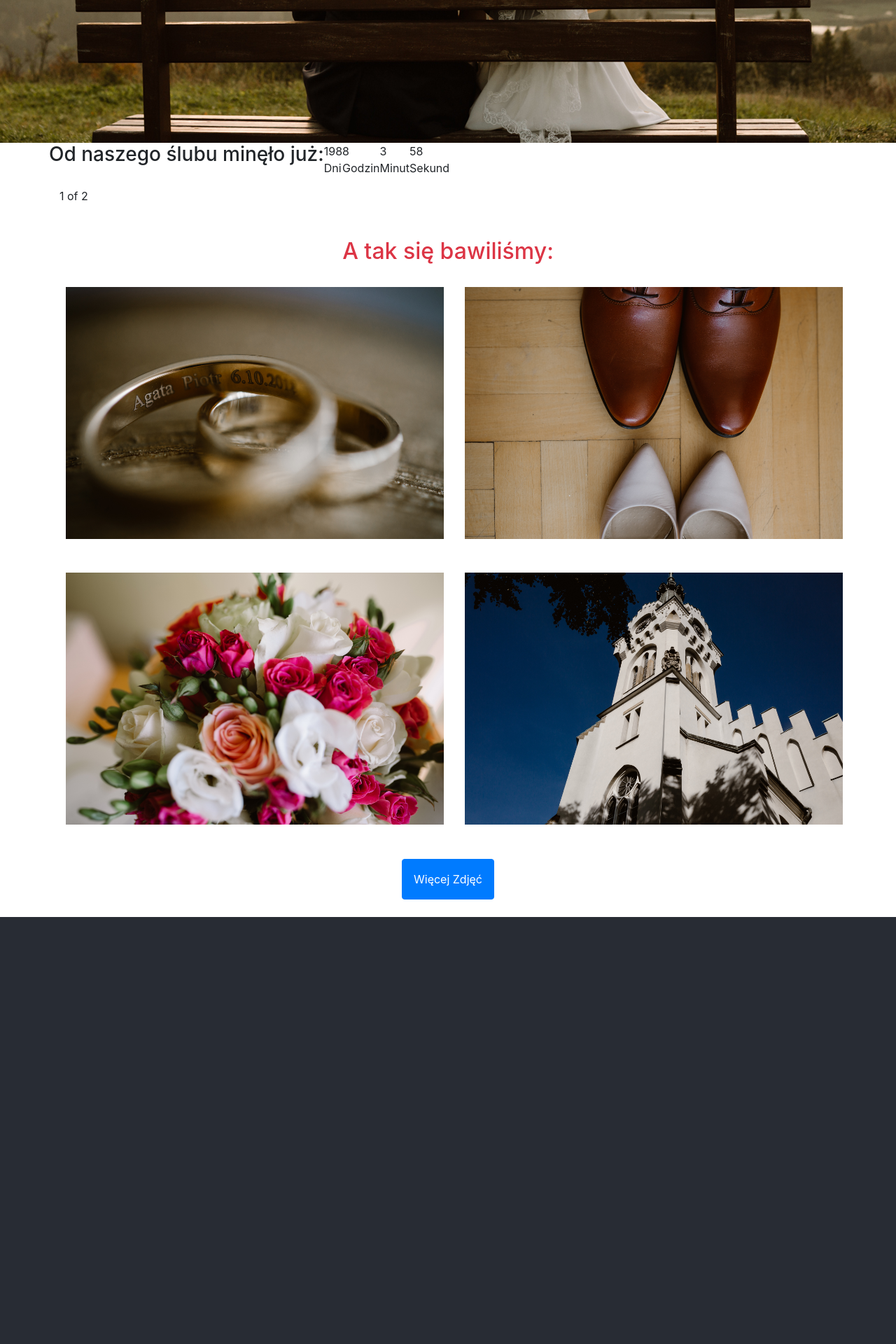
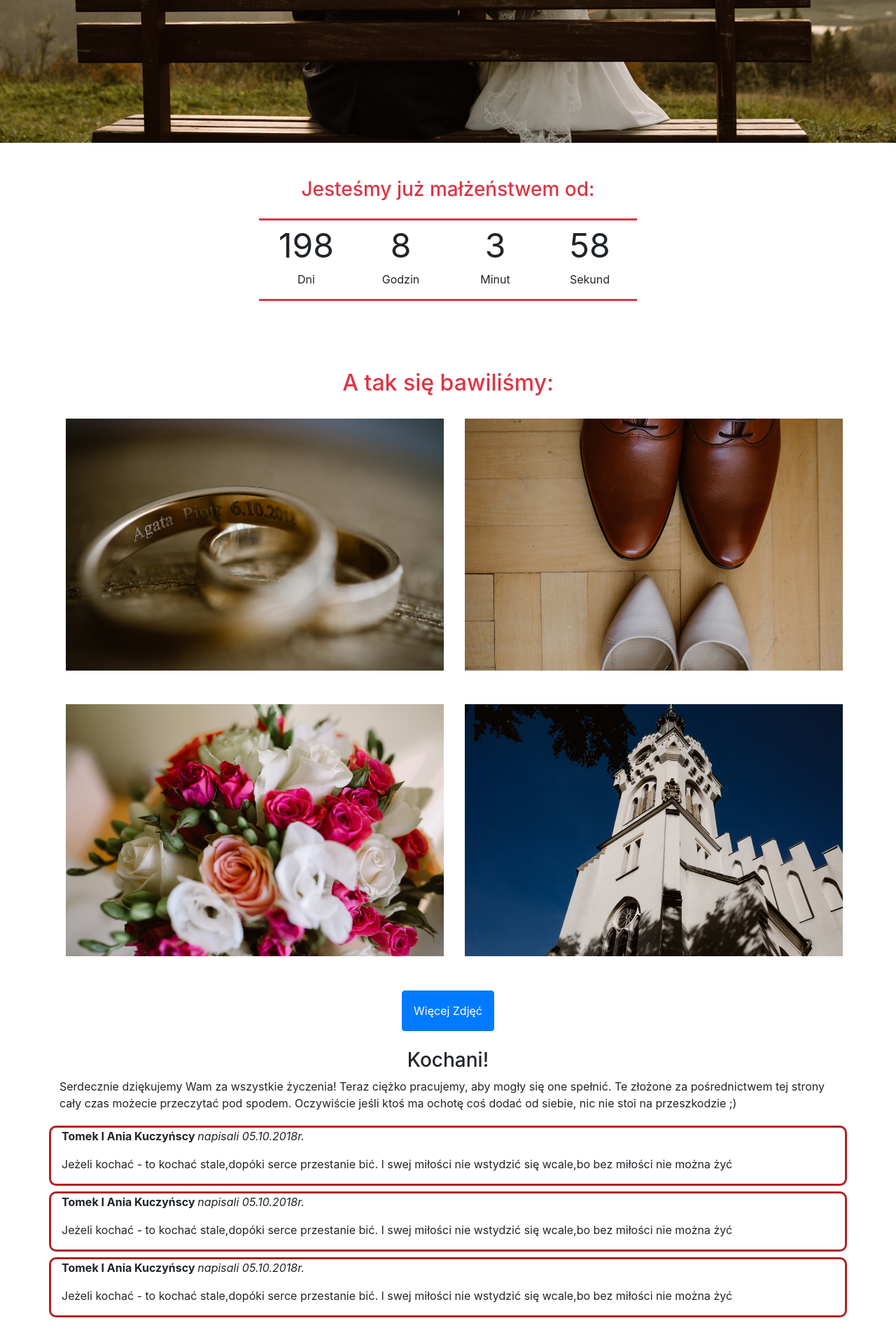
Before and after one commit to wilkpiotr/wedding-site, a React (Create React App) app: page / in a window 1280 px wide. Shown: the part 596-2516 px from the top of the page at 70% size. After the commit the page ends 2482 px from the top, so only its background shows below. Built offline with nearby package versions, Linux system fonts and the light colour scheme.

Commit message:
styled Time and WeddinWishes Components

```diff
--- a/src/App.js
+++ b/src/App.js
@@ -6,6 +6,7 @@ import NavDropdownExample from './Components/Nav/Nav';
 import Home from './Components/Home/Home'
 import Gallery from './Components/Gallery/Gallery'
 import Time from './Components/Time/Time'
+import WeddingWishes from './Components/WeddingWishes/WeddingWishes'
 
 class App extends Component {
   render() {
@@ -15,9 +16,7 @@ class App extends Component {
       <Home/>
       <Time/>
       <Gallery/>
-      <div className="App-header">
-
-      </div>
+      <WeddingWishes/>
       </Fragment>
     )}
 }
--- a/src/Components/Time/Time.jsx
+++ b/src/Components/Time/Time.jsx
@@ -2,6 +2,7 @@ import React, {Component} from 'react';
 import Container from 'react-bootstrap/Container';
 import Row from 'react-bootstrap/Row';
 import Col from 'react-bootstrap/Col';
+import './Time.scss'
 
 class Time extends Component {
 
@@ -12,7 +13,7 @@ class Time extends Component {
         seconds: 0}
 
     componentDidMount() {
-        const timeinterval = setInterval(this.countdown,1000)
+        setInterval(this.countdown,1000)
     }
 
     countdown = () => {
@@ -33,30 +34,29 @@ class Time extends Component {
 
     render() {
     return(
-    <Container>
-        <Row>
-            <h3>Od naszego ślubu minęło już:</h3>
+    <Container className="time">
+        <Row className="justify-content-center">
+            <h3 className="pb-3 text-danger">Jesteśmy już małżeństwem od:</h3>
+        </Row>
+        <Row className="justify-content-center">
             <div className="d-inline-block" id="countdown">
-                <div className="clock d-inline-block">
+                <div className="clock d-inline-block text-center">
                     <span className="days">{this.state.days}</span>
                     <p>Dni</p>
                 </div>
-                <div className="clock d-inline-block">
+                <div className="clock d-inline-block text-center">
                     <span className="hours">{this.state.hours}</span>
                     <p> Godzin</p>
                 </div>
-                <div className="clock d-inline-block">
+                <div className="clock d-inline-block text-center">
                     <span className="minutes">{this.state.minutes}</span>
                     <p> Minut</p>
                 </div>
-                <div className="clock d-inline-block">
+                <div className="clock d-inline-block text-center">
                     <span className="seconds">{this.state.seconds}</span>
                     <p> Sekund</p>
                 </div>
             </div>
-        </Row>
-        <Row>
-            <Col>1 of 2</Col>
         </Row>
     </Container>
     )}
--- /dev/null
+++ b/src/Components/Time/Time.scss
@@ -0,0 +1,15 @@
+.time {
+    height: 50%;
+    padding-top: 50px;
+    padding-bottom: 50px;
+    #countdown {
+        border-top: 3px solid #dc3545;
+        border-bottom: 3px solid #dc3545;
+        .clock {
+            width: 135px;
+            .days, .hours, .minutes, .seconds {
+                font-size: 3rem;
+            }
+        }
+    }
+}
--- a/src/Components/WeddingWishes/WeddingWishes.jsx
+++ b/src/Components/WeddingWishes/WeddingWishes.jsx
@@ -0,0 +1,42 @@
+import React, {Component} from 'react';
+import Container from 'react-bootstrap/Container';
+import Row from 'react-bootstrap/Row';
+import Col from 'react-bootstrap/Col';
+import './WeddingWishes.scss'
+
+class WeddingWishes extends Component {
+    state = {text: `Jeżeli kochać - to kochać stale,dopóki serce przestanie bić. I swej miłości nie wstydzić się wcale,bo bez miłości nie można żyć`}
+
+    render() {
+        return(
+        <Container>
+            <Row>
+                <Col>
+                    <h3 className="text-center">Kochani!</h3>
+                    <p>Serdecznie dziękujemy Wam za wszystkie życzenia! Teraz ciężko pracujemy, aby mogły się one spełnić. Te złożone za pośrednictwem tej strony cały czas możecie przeczytać pod spodem. Oczywiście jeśli ktoś ma ochotę coś dodać od siebie, nic nie stoi na przeszkodzie ;)</p>
+                </Col>
+            </Row>
+            <Row>
+                <Col className="wishes my-1">
+                    <p><b>Tomek I Ania Kuczyńscy </b><cite>napisali 05.10.2018r.</cite></p>
+                    <p>{this.state.text}</p>
+                </Col>
+            </Row>
+            <Row>
+                <Col className="wishes my-1">
+                    <p><b>Tomek I Ania Kuczyńscy </b><cite>napisali 05.10.2018r.</cite></p>
+                    <p>{this.state.text}</p>
+                </Col>
+            </Row>
+            <Row>
+                <Col className="wishes my-1">
+                    <p><b>Tomek I Ania Kuczyńscy </b><cite>napisali 05.10.2018r.</cite></p>
+                    <p>{this.state.text}</p>
+                </Col>
+            </Row>
+        </Container>
+        )
+    }
+}
+
+export default WeddingWishes;
--- /dev/null
+++ b/src/Components/WeddingWishes/WeddingWishes.scss
@@ -0,0 +1,4 @@
+.wishes {
+    border: 3px solid firebrick;
+    border-radius: 10px;
+}
```
